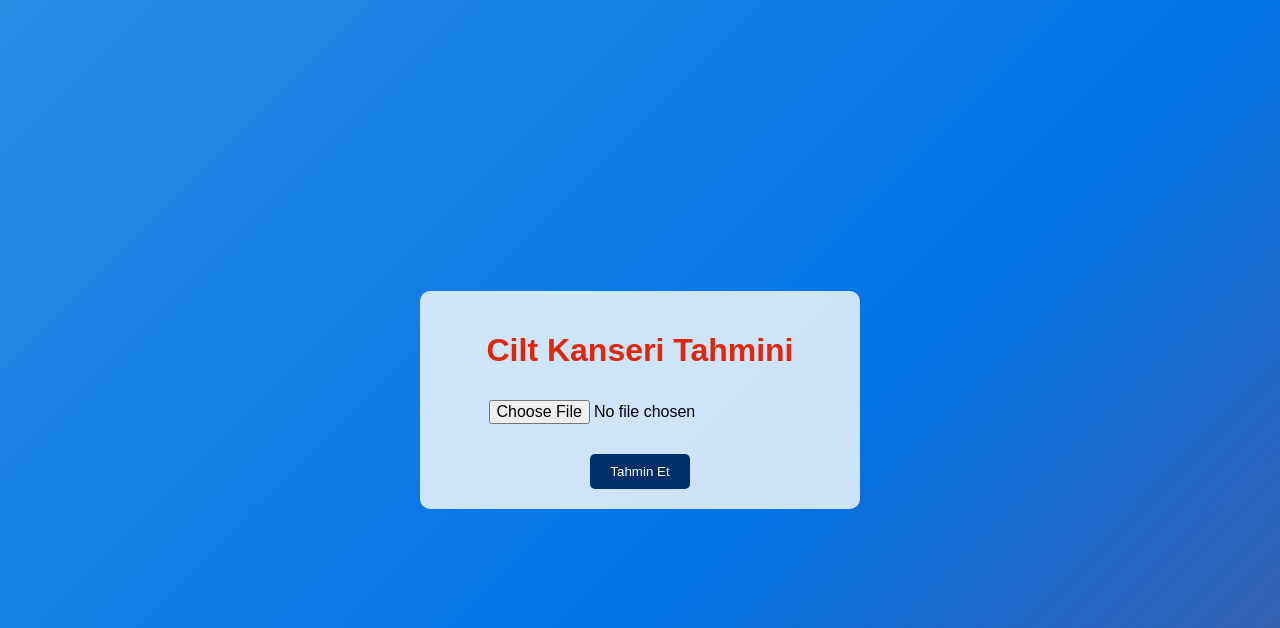
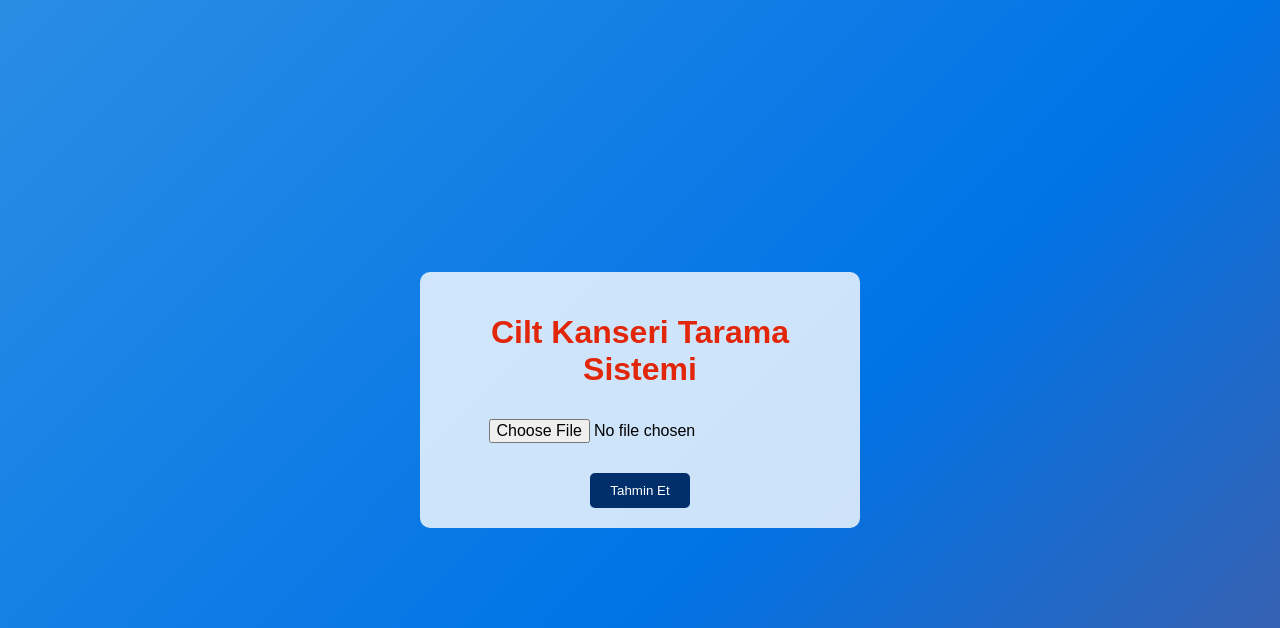
Before and after one commit to kbaltaci/Deriskop, a Flask app: page / in a window 1280 px wide. Shown: the top 628 px of the page. Run offline with Flask 3, Linux system fonts and the light colour scheme.

Commit message:
Update index.html

```diff
--- a/templates/index.html
+++ b/templates/index.html
@@ -73,7 +73,7 @@
 </head>
 <body>
     <div class="container">
-        <h1>Cilt Kanseri Tahmini</h1>
+        <h1>Cilt Kanseri Tarama Sistemi</h1>
         <form action="/" method="post" enctype="multipart/form-data">
             <input type="file" name="file" required>
             <button type="submit" class="btn">Tahmin Et</button>
```
